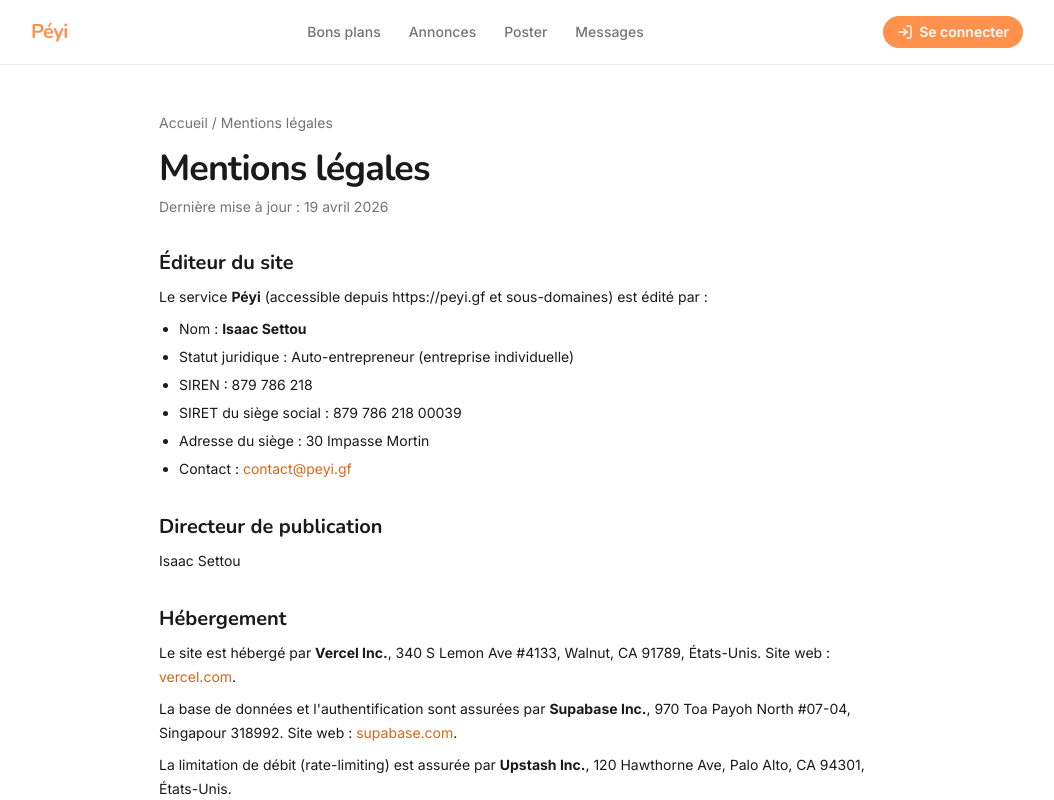
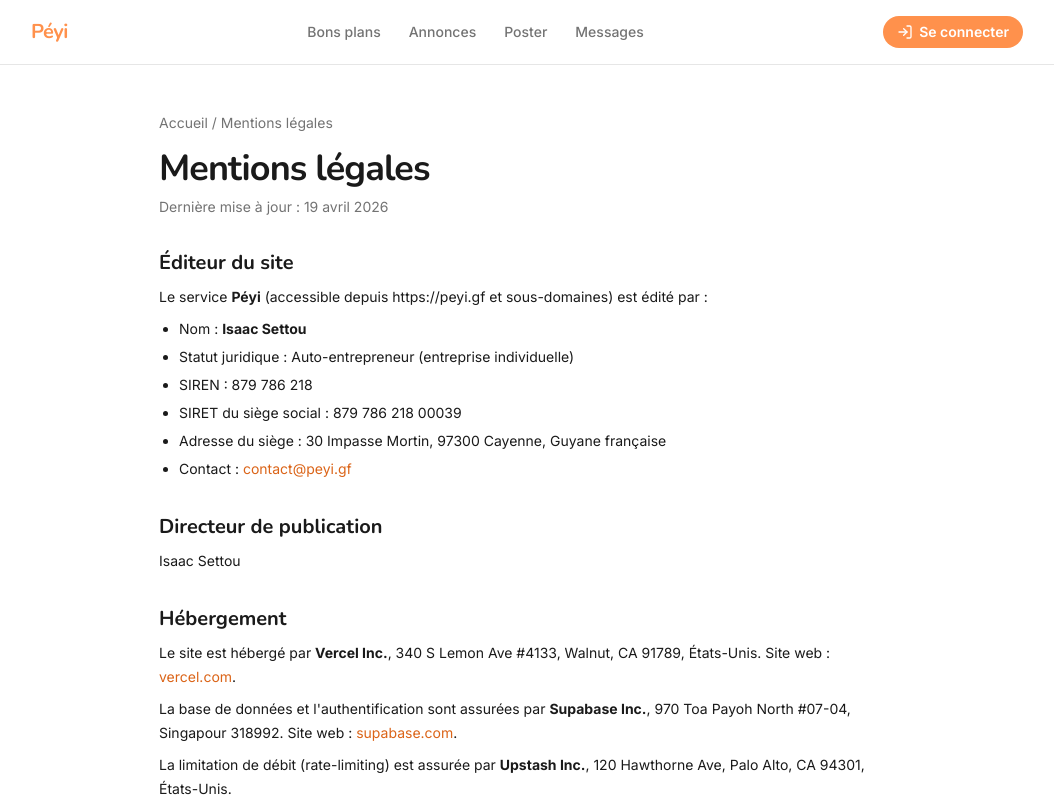
Before and after one commit to is4acs/p-yi, a Next.js app: page /mentions-legales in a window 1280 px wide. Shown: the top 800 px of the page, without its empty margins (113-1167 px from the left). Built offline with nearby package versions, Linux system fonts and the light colour scheme; no server answers.

Commit message:
docs(legal): complete siège address with city and postal code (97300 Cayenne)

```diff
--- a/src/app/mentions-legales/page.tsx
+++ b/src/app/mentions-legales/page.tsx
@@ -41,7 +41,7 @@ export default function MentionsLegalesPage() {
             <li>Statut juridique : Auto-entrepreneur (entreprise individuelle)</li>
             <li>SIREN : 879 786 218</li>
             <li>SIRET du siège social : 879 786 218 00039</li>
-            <li>Adresse du siège : 30 Impasse Mortin</li>
+            <li>Adresse du siège : 30 Impasse Mortin, 97300 Cayenne, Guyane française</li>
             <li>
               Contact : <a href="mailto:contact@peyi.gf" className="text-peyi-orange-700 hover:underline">contact@peyi.gf</a>
             </li>
```
